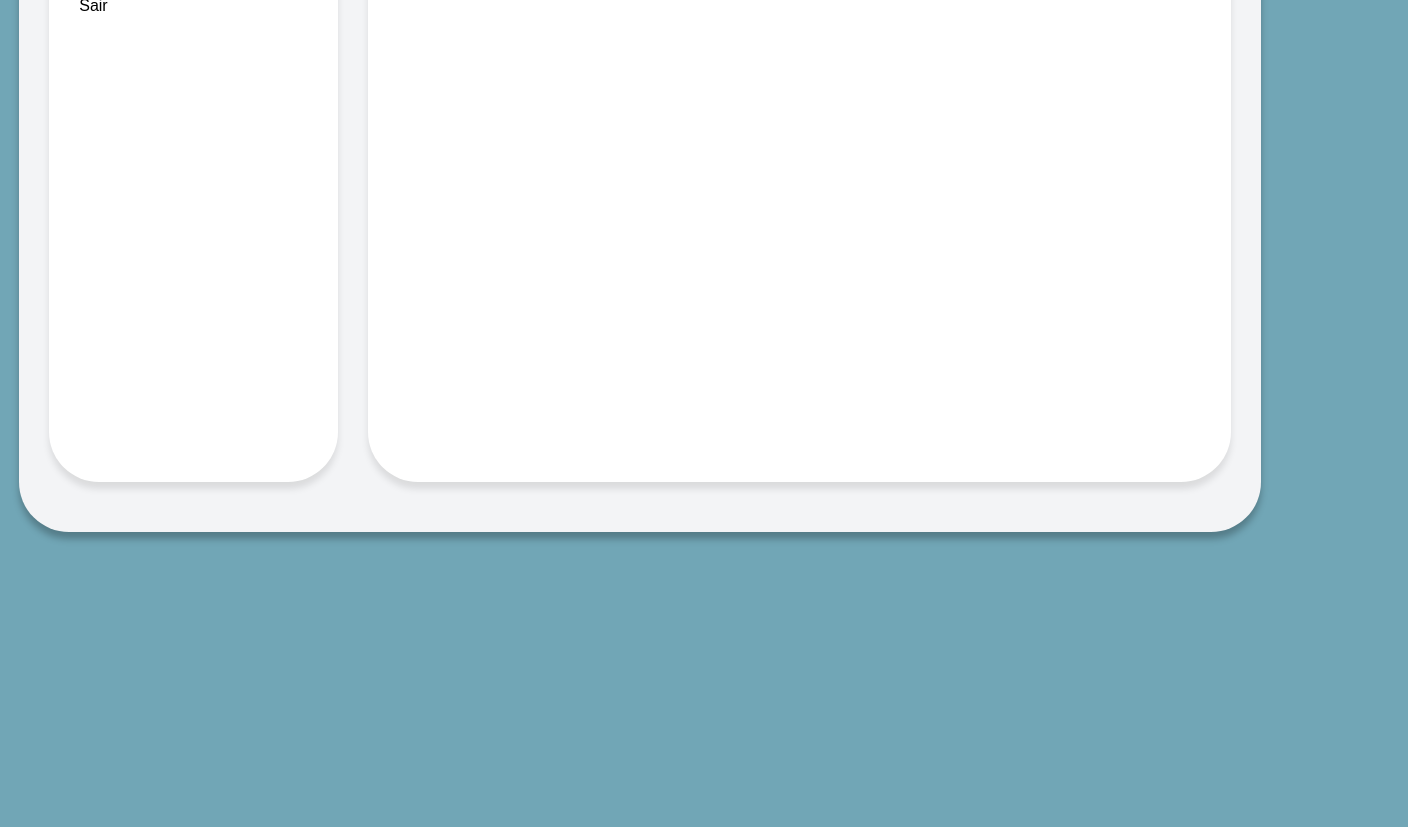
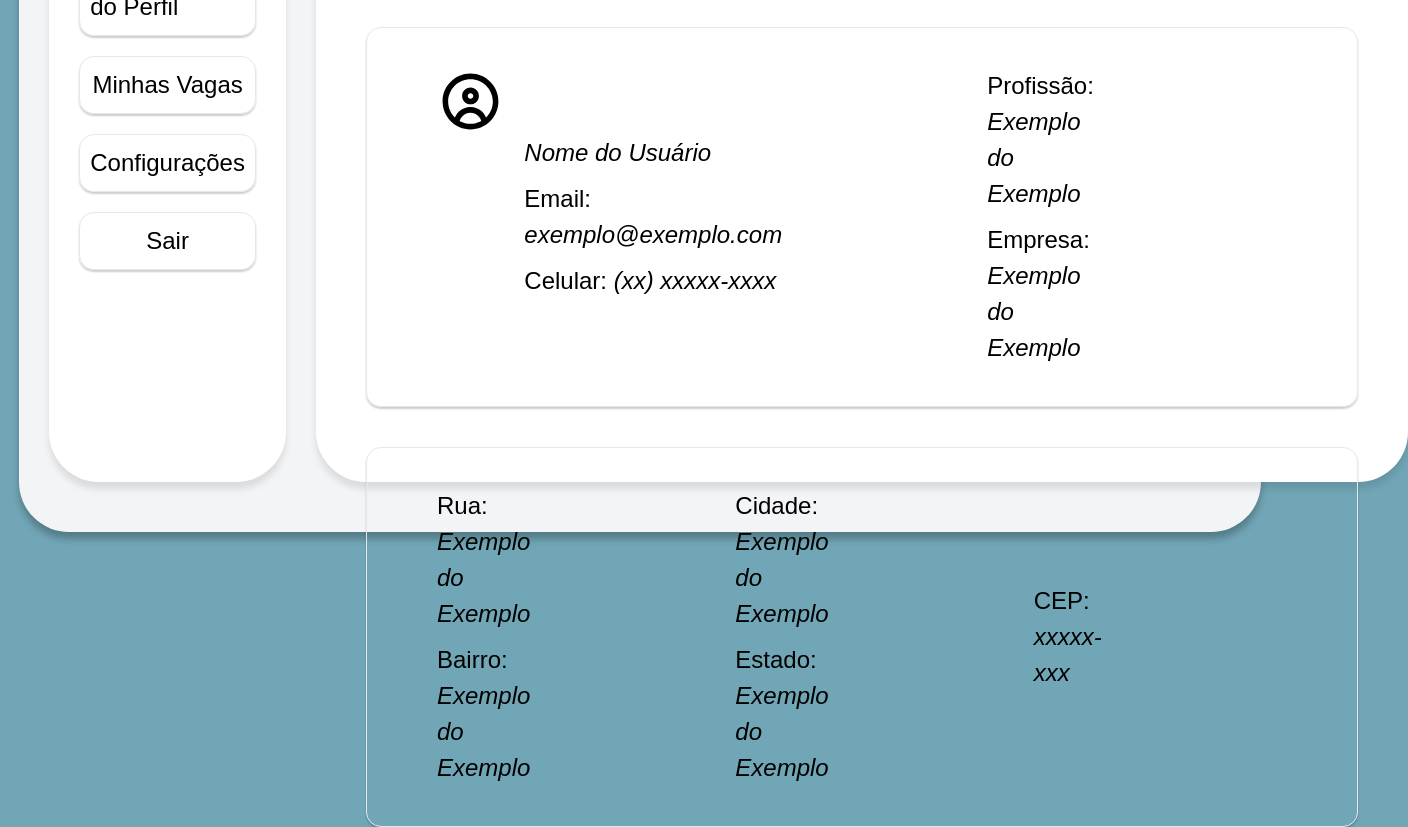
Before and after one commit to GabrielFDevelop/DevJobs, a Next.js app in the folder devJobs/: page /perfil in a window 1280 px wide. Shown: the part 300-1127 px from the top of the page, 1408 px wide, since content can reach past the window. Before the commit the page ends 852 px from the top, so only its background shows below. Built offline with nearby package versions, Linux system fonts and the light colour scheme.

Commit message:
Implementações na página do perfil e início de planejamento de lógica.

```diff
--- a/devJobs/src/app/perfil/page.tsx
+++ b/devJobs/src/app/perfil/page.tsx
@@ -1,5 +1,6 @@
 import React from 'react';
 import style from './perfil.module.css';
+import { PerfilInformacoes } from '@/components/perfil/perfilInformacoes';
 
 export default function PerfilPage() {
   return (
@@ -21,8 +22,8 @@ export default function PerfilPage() {
             </li>
           </ul>
         </div>
-        <div className={style.contentItemMenuPerfil}>
-          <h1 className={style.titlePerfil}>Informações do Perfil</h1>
+        <div className={style.contentSelectedPerfil}>
+          <PerfilInformacoes />
         </div>
       </div>
     </div>
--- a/devJobs/src/app/perfil/perfil.module.css
+++ b/devJobs/src/app/perfil/perfil.module.css
@@ -27,13 +27,29 @@
 
       .itemListMenuPerfil{
         display: flex;
+        justify-content: center;
+        align-items: center;
+        margin: 20px 0;
+        padding: 10px ;
+        border-radius: 15px;
+        border: 1px solid #e5e7eb;
+        box-shadow: 0px 2px 2px rgba(0, 0, 0.10, 0.20);
+        font-size: 24px;
+        cursor: pointer;
+        transition: 0.3s;
+        &:hover{
+          transform: scale(1.05);
+          background-color: #e5e7eb;
+        }
       }
     }
 
     .contentItemMenuPerfil{
       display: flex;
-      width: 75%;
-      justify-content: center;
+      flex-direction: column;
+      align-items: center;
+      width: 100%;
+      height: 100%;
       background-color: #ffffff;
       border-radius: 50px;
       padding: 60px 50px;
@@ -42,6 +58,36 @@
       .titlePerfil{
         font-size: 50px;
         font-weight: bold;
+        margin-bottom: 10px;
+      }
+
+      .contentInfoPerfil{
+        display: flex;
+        align-items: center;
+        padding: 40px 70px 40px 70px;
+        margin: 20px 0;
+        border-radius: 15px;
+        width: 100%;
+        border: 1px solid #e5e7eb;
+        box-shadow: 0px 2px 2px rgba(0, 0, 0.10, 0.20);
+        font-size: 24px;
+        flex-direction: column;
+        justify-content: center;
+        gap: 10px;
+
+        .spanInfoPerfil{
+          display: flex;
+          gap: 20px;
+
+          .textInfoPerfil{
+            display: flex;
+            flex-direction: column;
+            justify-content: center;
+            align-items: start;
+            gap: 10px;
+            margin-right: 185px;
+          }
+        }
       }
     }
   }
--- /dev/null
+++ b/devJobs/src/components/perfil/perfilInformacoes/index.tsx
@@ -0,0 +1,41 @@
+import ImgPerfil from '@/components/header/headerIcons/imgIconPerfil/iconPerfil';
+import style from '../../../app/perfil/perfil.module.css';
+
+export function PerfilInformacoes(){
+  return(
+    <div className={style.contentItemMenuPerfil}>
+      <div>
+        <h1 className={style.titlePerfil}>Informações do Perfil</h1>
+      </div>
+      <div className={style.contentInfoPerfil}>
+        <span className={style.spanInfoPerfil}>
+          <ImgPerfil width={200} />
+          <div className={style.textInfoPerfil}>
+            <p><em>Nome do Usuário</em></p>
+            <p>Email: <em>exemplo@exemplo.com</em></p>
+            <p>Celular: <em>(xx) xxxxx-xxxx</em> </p>
+          </div>
+          <div className={style.textInfoPerfil}>
+            <p>Profissão: <em>Exemplo do Exemplo</em></p>
+            <p>Empresa: <em>Exemplo do Exemplo</em></p>
+          </div>
+        </span>
+      </div>
+      <div className={style.contentInfoPerfil}>
+        <span className={style.spanInfoPerfil}>
+          <div className={style.textInfoPerfil}>
+            <p>Rua: <em>Exemplo do Exemplo</em></p>
+            <p>Bairro: <em>Exemplo do Exemplo</em></p>
+          </div>
+          <div className={style.textInfoPerfil}>
+            <p>Cidade: <em>Exemplo do Exemplo</em></p>
+            <p>Estado: <em>Exemplo do Exemplo</em></p>
+          </div>
+          <div className={style.textInfoPerfil}>
+            <p>CEP: <em>xxxxx-xxx</em></p>
+          </div>
+        </span>
+      </div>
+    </div>
+  )
+}
```
Also changed, not shown: devJobs/src/components/perfil/perfilConfiguracoes/index.tsx (added), devJobs/src/components/perfil/perfilMinhasVagas/index.tsx (added).
